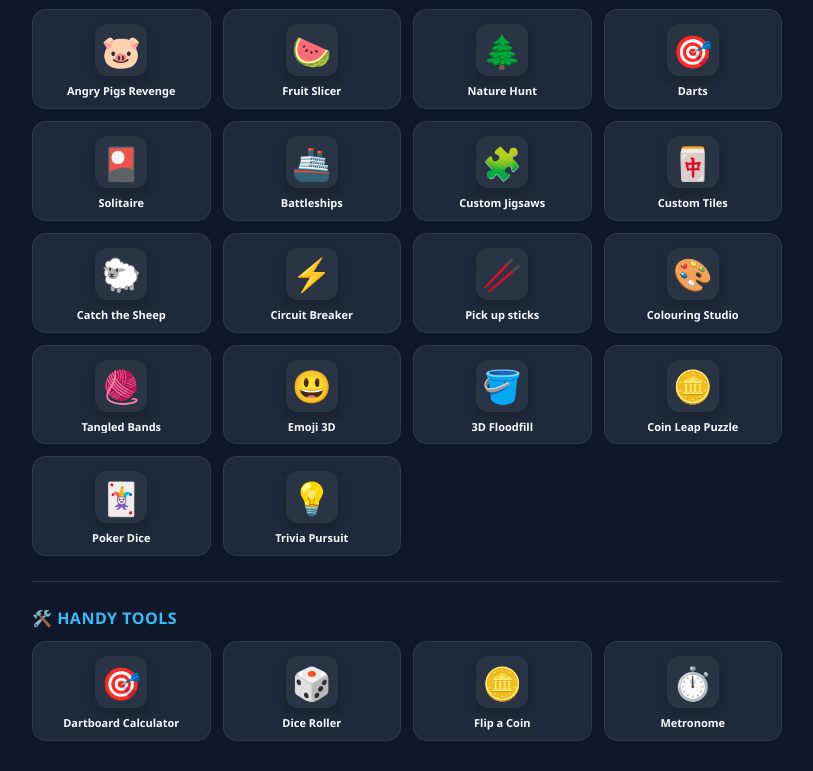
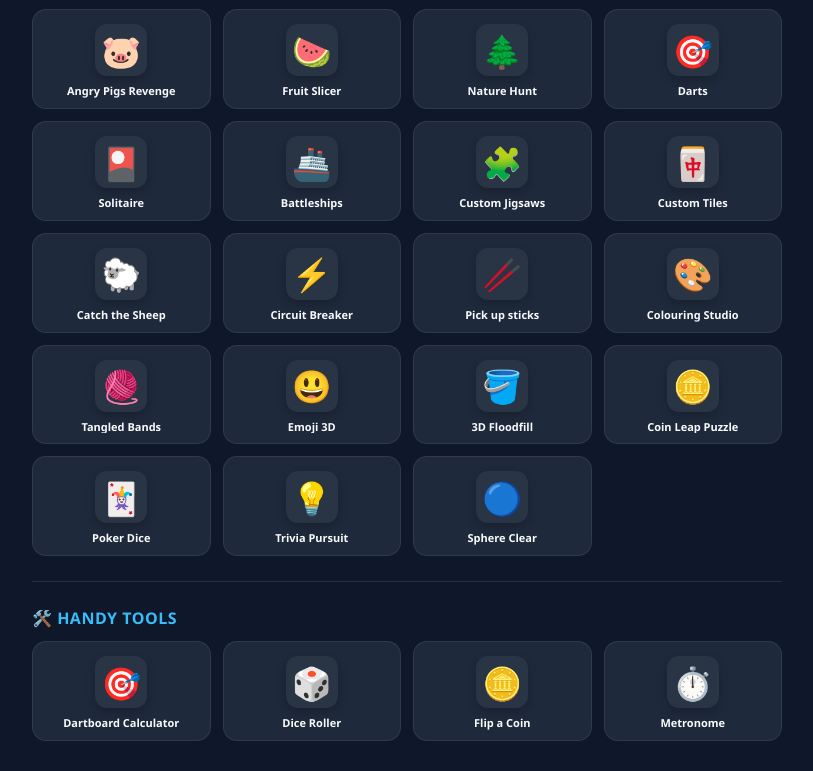
Before and after one commit to bazzarn123-coder/GAME-LIST-by-Bazzarn, a plain HTML site: page index.html in a window 1280 px wide. Shown: the part 1990-2761 px from the top of the page, without its empty margins (233-1046 px from the left). Drawn offline with Linux system fonts and the light colour scheme.

Commit message:
Add Sphere Clear game card to index.html

```diff
--- a/index.html
+++ b/index.html
@@ -412,6 +412,7 @@
             <li class="game-card" data-id="coin-leap-puzzle"><a href="https://bazzarn123-coder.github.io/Coin-Leap-Puzzle/" target="_blank" class="game-link"><span class="icon">🪙</span><span class="game-title">Coin Leap Puzzle</span><span class="badge">Play</span></a><div class="card-controls"><button class="move-section-btn" title="Move to Favorites">⭐</button><div class="arrows-group"><button class="arrow-btn up-btn" title="Move Up">▲</button><button class="arrow-btn down-btn" title="Move Down">▼</button></div></div></li>
             <li class="game-card" data-id="poker-dice"><a href="https://bazzarn123-coder.github.io/poker-dice/" target="_blank" class="game-link"><span class="icon">🃏</span><span class="game-title">Poker Dice</span><span class="badge">Play</span></a><div class="card-controls"><button class="move-section-btn" title="Move to Favorites">⭐</button><div class="arrows-group"><button class="arrow-btn up-btn" title="Move Up">▲</button><button class="arrow-btn down-btn" title="Move Down">▼</button></div></div></li>
             <li class="game-card" data-id="trivia-pursuit"><a href="https://bazzarn123-coder.github.io/Trivial-Pursuit-mix/" target="_blank" class="game-link"><span class="icon">💡</span><span class="game-title">Trivia Pursuit</span><span class="badge">Play</span></a><div class="card-controls"><button class="move-section-btn" title="Move to Favorites">⭐</button><div class="arrows-group"><button class="arrow-btn up-btn" title="Move Up">▲</button><button class="arrow-btn down-btn" title="Move Down">▼</button></div></div></li>
+            <li class="game-card" data-id="sphere-clear"><a href="https://bazzarn123-coder.github.io/Sphere-Clear/" target="_blank" class="game-link"><span class="icon">🔵</span><span class="game-title">Sphere Clear</span><span class="badge">Play</span></a><div class="card-controls"><button class="move-section-btn" title="Move to Favorites">⭐</button><div class="arrows-group"><button class="arrow-btn up-btn" title="Move Up">▲</button><button class="arrow-btn down-btn" title="Move Down">▼</button></div></div></li>
         </ul>
 
         <hr class="divider">
```
